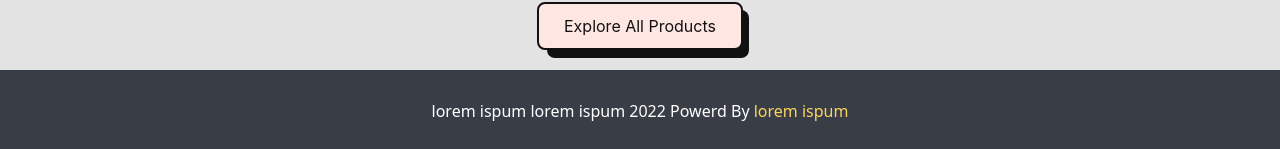
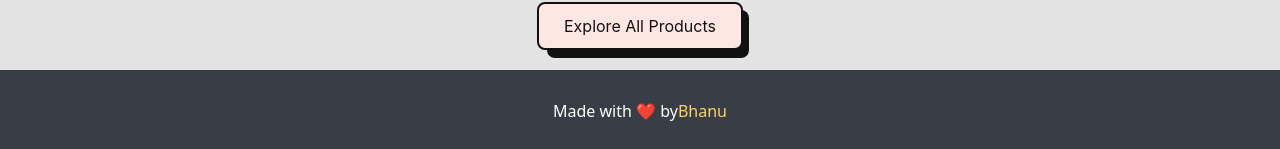
Before and after one commit to BhanuPratap0/EcoCart, a React (Create React App) app: page / in a window 1280 px wide. Shown: the part 1471-1620 px from the top of the page. Built offline with nearby package versions, Linux system fonts and the light colour scheme.

Commit message:
Update Footer.jsx

```diff
--- a/src/components/footer/Footer.jsx
+++ b/src/components/footer/Footer.jsx
@@ -5,7 +5,7 @@ const Footer = () => {
         <>
             <section id="copy-right">
                 <div class="copy-right-sec"><i class="fa-solid fa-copyright"></i>
-                    lorem ispum lorem ispum 2022 Powerd By <a href="#">lorem ispum</a>
+                    Made with ❤️ by<a href="#">Bhanu</a>
                 </div>
             </section>
         </>
```
